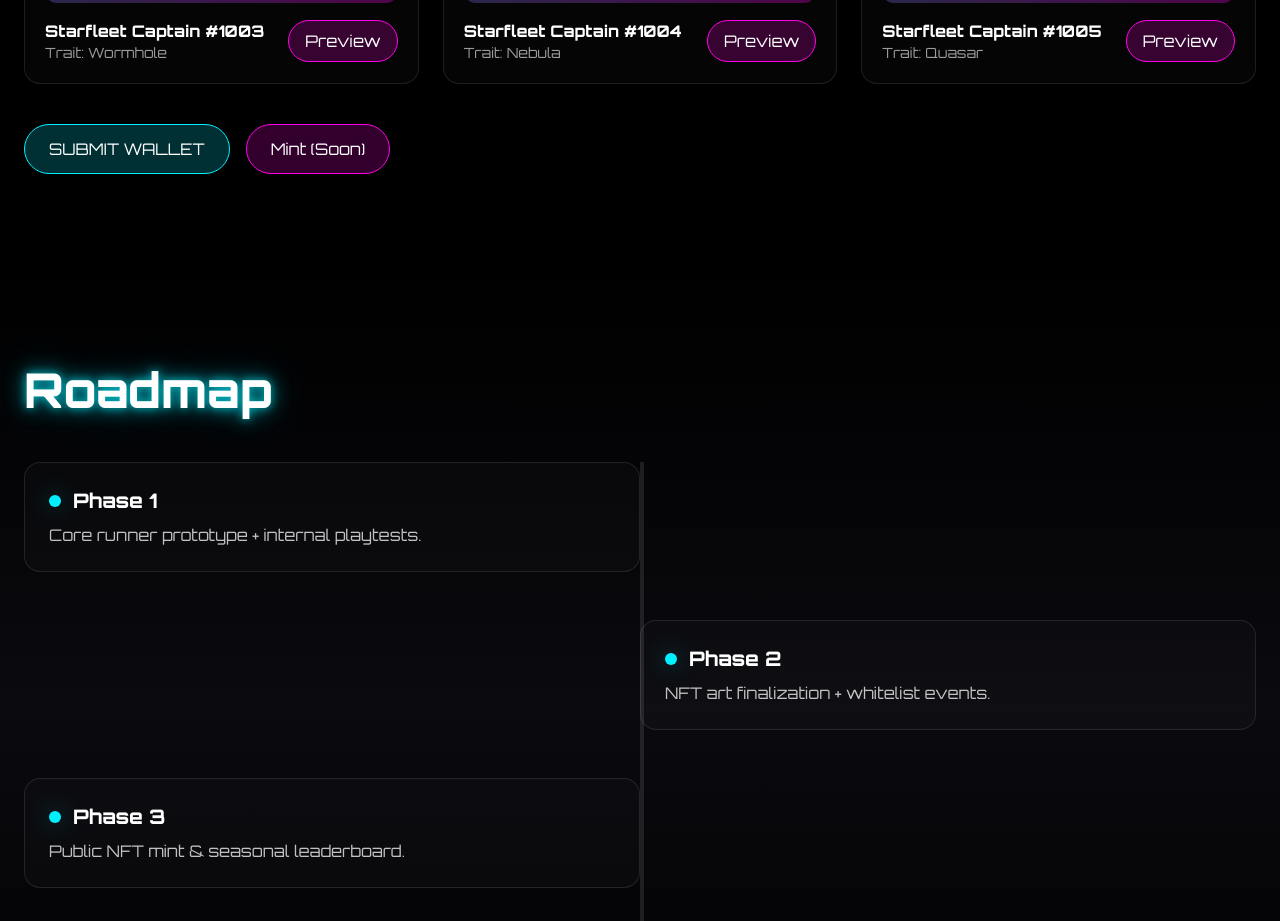
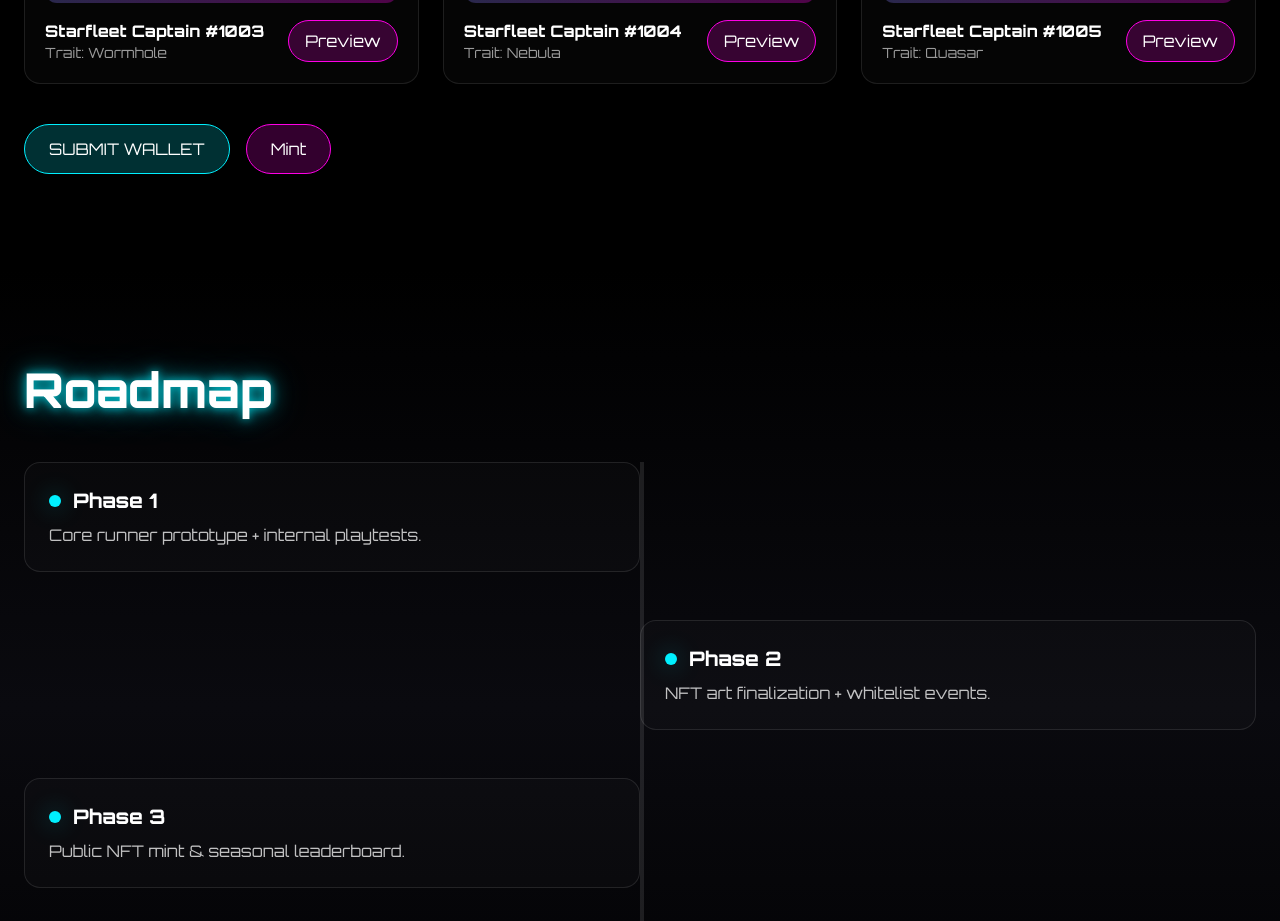
Before and after one commit to viky1105/eleven-game, a React (Vite) app: page / in a window 1280 px wide. Shown: the part 2280-3201 px from the top of the page. Built offline with nearby package versions, Linux system fonts and the light colour scheme.

Commit message:
push mint details

```diff
--- a/src/components/NFTShowcase.jsx
+++ b/src/components/NFTShowcase.jsx
@@ -77,9 +77,11 @@ export default function NFTShowcase() {
           >
             SUBMIT WALLET
           </button>
+          <a href="https://11-dimension.nfts2.me/">
           <button className="px-6 py-3 rounded-full bg-neonPink/20 border border-neonPink hover:bg-neonPink/30">
-            Mint (Soon)
+            Mint
           </button>
+          </a>
         </div>
 
         {/* Wallet Submission Form */}
```
